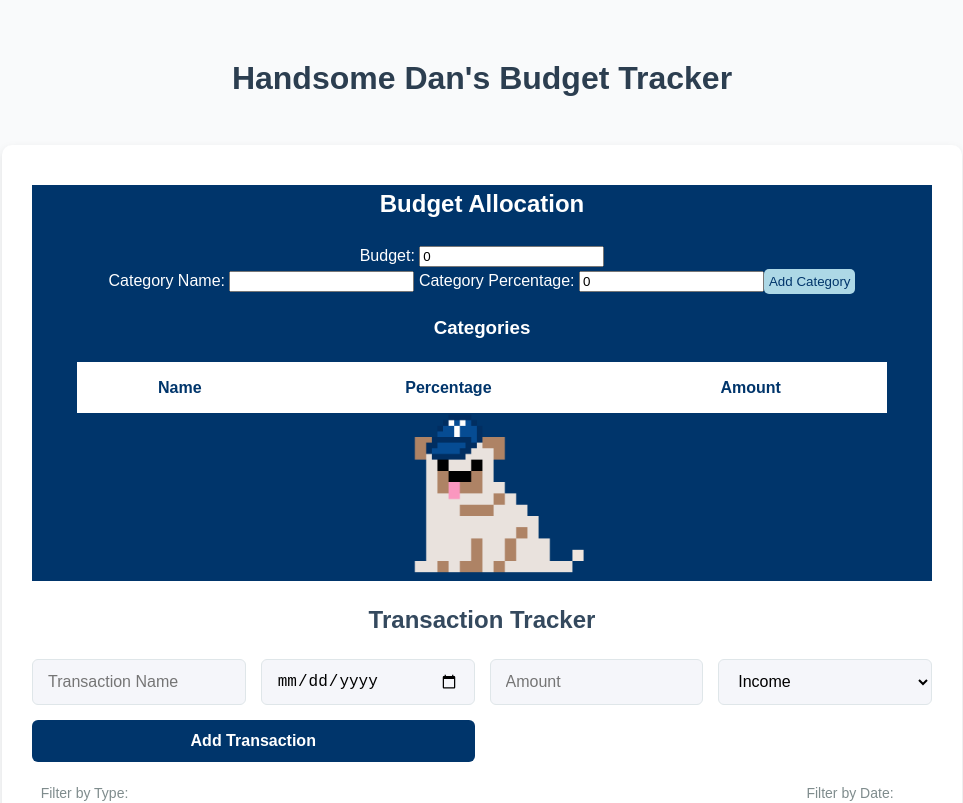
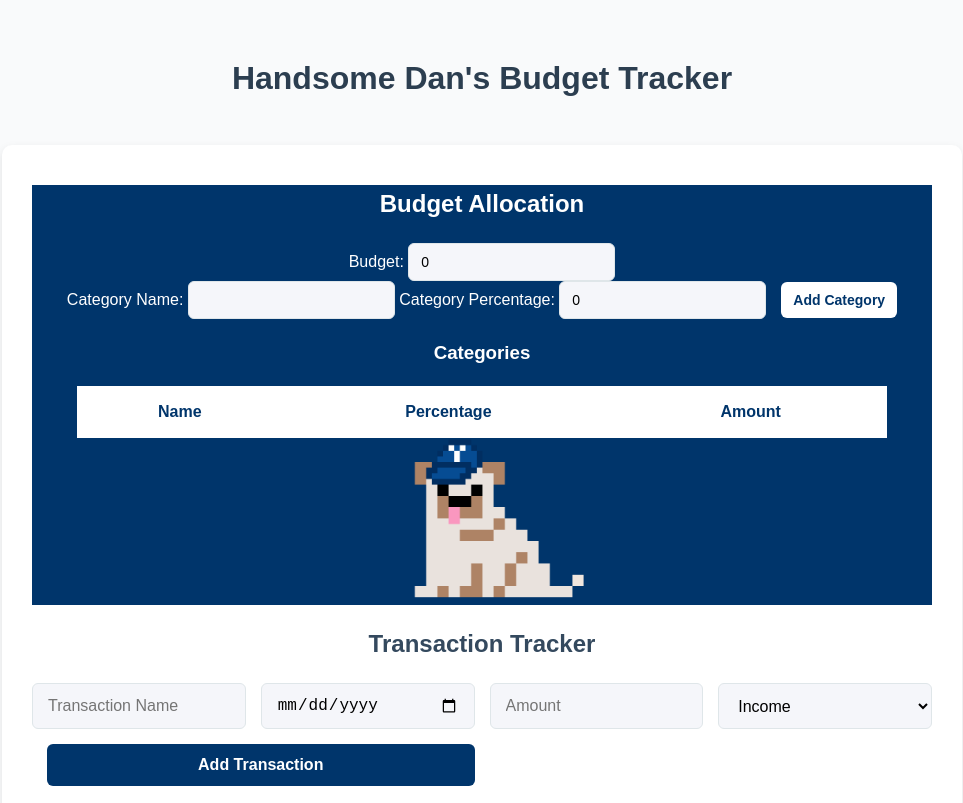
Before and after one commit to sophie-mcm/Final-Project-Catalyst, a React (Vite) app: page / in a window 1280 px wide. Shown: the top 803 px of the page, without its empty margins (158-1121 px from the left). Built offline with nearby package versions, Linux system fonts and the light colour scheme.

Commit message:
Update Allocation.css

```diff
--- a/src/Allocation.css
+++ b/src/Allocation.css
@@ -10,10 +10,29 @@ table {
 }
 
 button {
-  color: #00356B;
-  background-color: lightblue;
-  border-radius: 5px;
-  border: white;
-  border-width: 3px;
-  padding: 5px;
-}
+    grid-column: span 2;
+    padding: 10px 12px;
+    background: #ffffff;
+    color: #00356B;
+    border: none;
+    border-radius: 6px;
+    font-size: 14px;
+    font-weight: 600;
+    cursor: pointer;
+    transition: background 0.3s ease;
+    margin-left: 15px;
+  }
+
+  button:hover {
+    background: #2980b9;
+  }
+
+  input {
+    padding: 10px 12px;
+    border: 1px solid #dfe6e9;
+    border-radius: 6px;
+    font-size: 14px;
+    outline: none;
+    background: #f5f6fa;
+    transition: border-color 0.3s ease;
+  }
```
